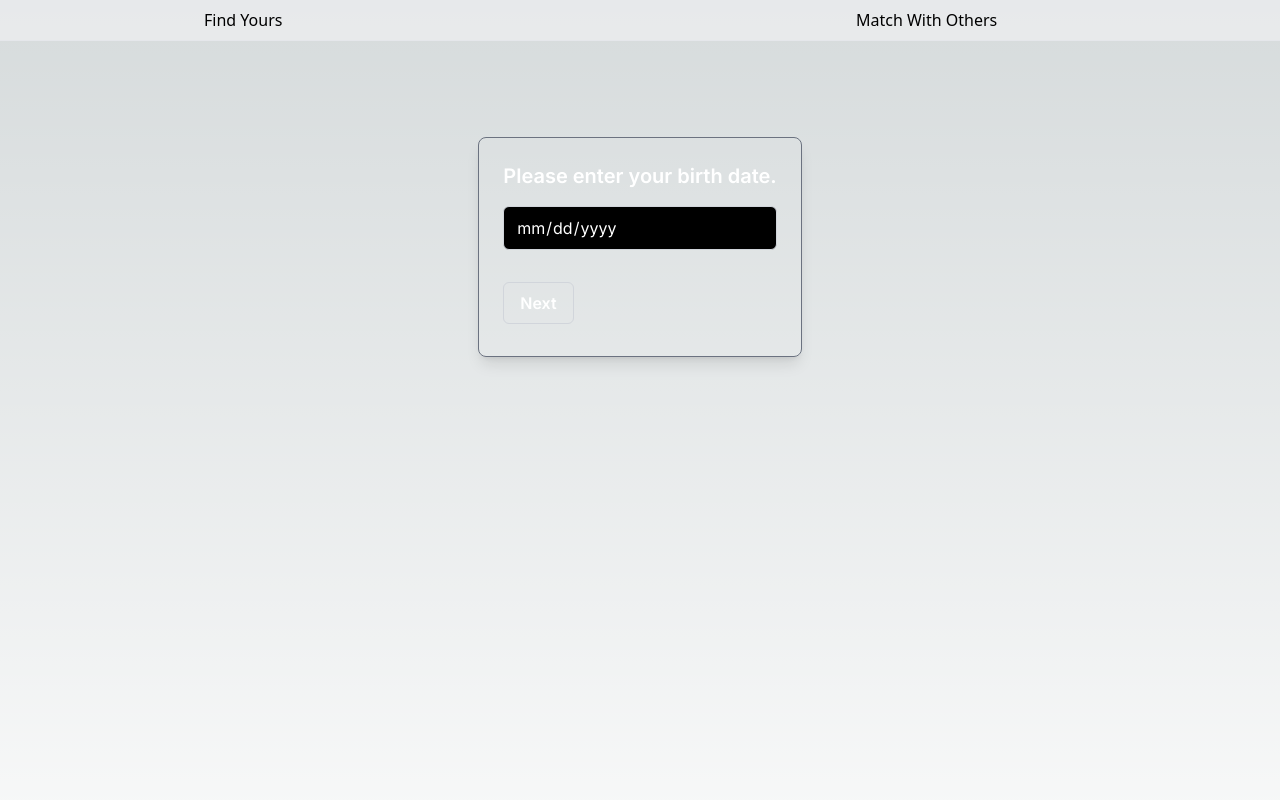
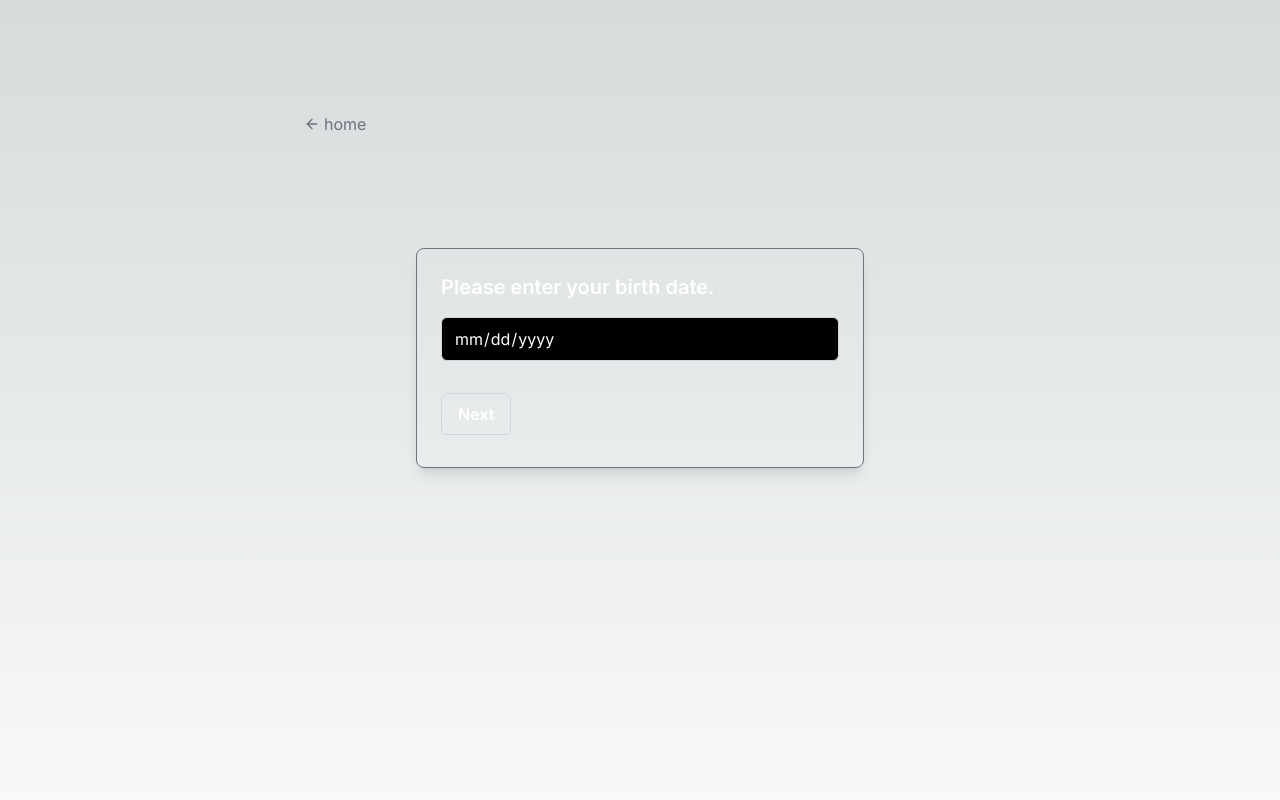
Before and after one commit to knight0917/Project-X, a Next.js app: page /main-form in a window 1280 px wide. Shown: the top 800 px of the page. Built offline with nearby package versions, Linux system fonts and the light colour scheme.

Commit message:
little ui changes

```diff
--- a/components/layout.js
+++ b/components/layout.js
@@ -7,7 +7,7 @@ const inter = Inter({ subsets: ["latin"] });
 export default function Layout({ children }) {
   return (
     <>
-    <Header />
+    {/* <Header /> */}
       <main className={`${inter.className} flex flex-col min-h-screen antialiased`}>
         {children}
       </main>
--- a/pages/index.js
+++ b/pages/index.js
@@ -7,18 +7,20 @@ export default function Home() {
   return (
     <div className="flex flex-col items-center justify-center min-h-screen text-center ">
 
-    <p className="my-6"> this site is all about knowing youself.</p>
+    <p className="my-12 text-7xl "> this site is all about knowing youself.</p>
+   {/* <div className="relative flex place-items-center before:absolute before:h-[300px] before:w-[480px] before:-translate-x-1/2 before:rounded-full before:bg-gradient-radial before:from-white before:to-transparent before:blur-2xl before:content-[''] after:absolute after:-z-20 after:h-[180px] after:w-[240px] after:translate-x-1/3 after:bg-gradient-conic after:from-sky-200 after:via-blue-200 after:blur-2xl after:content-[''] before:dark:bg-gradient-to-br before:dark:from-transparent before:dark:to-blue-700/10 after:dark:from-sky-900 after:dark:via-[#0141ff]/40 before:lg:h-[360px]">
 
+      </div> */}
       <nav>
         <ul>
           <li>
-            <Link className="underline hover:bg-green-900" href="/main-form">
-               Know your NUMEROLOGY
+            <Link className="  hover:overline" href="/main-form">
+               know your numerology
             </Link>
           </li>
           <li>
-            <Link  className="underline hover:bg-green-900" href="/match-form">
-              Match your NUMEROLOGY with your partner
+            <Link  className="  hover:underline" href="/match-form">
+              match yours with other
             </Link>
           </li>
         </ul>
--- a/pages/main-form.js
+++ b/pages/main-form.js
@@ -2,6 +2,7 @@
 
 import React, { useState } from 'react';
 import Table from '../components/Table';
+import Link from 'next/link';
 
 export default function MainForm() {
   const [currentPage, setCurrentPage] = useState(1);
@@ -76,6 +77,30 @@ export default function MainForm() {
   };
 
   return (
+    <>
+      <article className="pt-16 sm:pt-24 flex-grow">
+          <div className="mx-auto max-w-2xl px-4 md:px-0">
+          <Link
+                className="dark:hover:text-gray-100 inline-flex items-center py-4 dark:text-gray-300 text-gray-500 hover:text-gray-700 text-sm sm:text-base"
+                href="/"
+              >
+                <svg
+                  stroke="currentColor"
+                  fill="none"
+                  strokeWidth="2"
+                  viewBox="0 0 24 24"
+                  strokeLinecap="round"
+                  strokeLinejoin="round"
+                  height="1em"
+                  width="1em"
+                  xmlns="http://www.w3.org/2000/svg"
+                >
+                  <line x1="19" y1="12" x2="5" y2="12"></line>
+                  <polyline points="12 19 5 12 12 5"></polyline>
+                </svg>{" "}
+                <span className="ml-1">home</span>
+              </Link>
+            </div>
     <div className="mx-auto max-w-md p-6 rounded-lg shadow-lg mt-24 border border-gray-500">
       {currentPage === 1 && (
         <>
@@ -140,5 +165,7 @@ export default function MainForm() {
         <Table inputDate={inputDate} inputTime={inputTime} gender={gender} onRestart = {handleRestart} />
       </>)}
     </div>
+    </article>
+    </>
   );
 }
```
